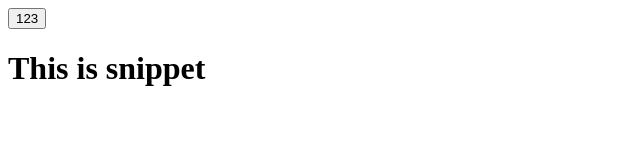
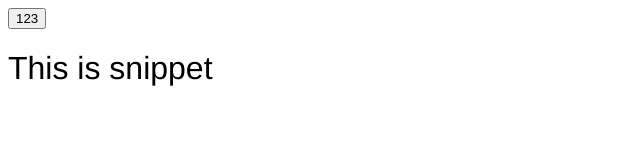
Before and after one commit to chiquyet199/ny-times, a React app: page / in a window 1280 px wide. Shown: the whole page, without its empty margins (0-640 px from the left). Built offline with nearby package versions, Linux system fonts and the light colour scheme.

Commit message:
Move base css to the top. Remove console log

```diff
--- a/src/assets/stylesheets/base.scss
+++ b/src/assets/stylesheets/base.scss
@@ -1,4 +1,4 @@
-body {
+h1 {
   font-family: helvetica;
   font-weight: 200;
 }
--- a/src/components/PostList/index.js
+++ b/src/components/PostList/index.js
@@ -14,7 +14,6 @@
   }
 
   render() {
-    console.log(1)
     const { data } = this.props
     return (
       <div>
--- a/src/index.js
+++ b/src/index.js
@@ -3,6 +3,7 @@
 import { Provider } from 'react-redux'
 import store from 'configs/store'
 import HomeScreen from 'screens/Home'
+import 'assets/stylesheets/base.scss'
 
 render(
   <Provider store={store}>
--- a/src/screens/Home.js
+++ b/src/screens/Home.js
@@ -8,7 +8,6 @@
 }
 
 const mapStateToProps = ({ posts }) => {
-  console.log(posts)
   return {
     posts,
   }
```
Also changed, not shown: .babelrc.
